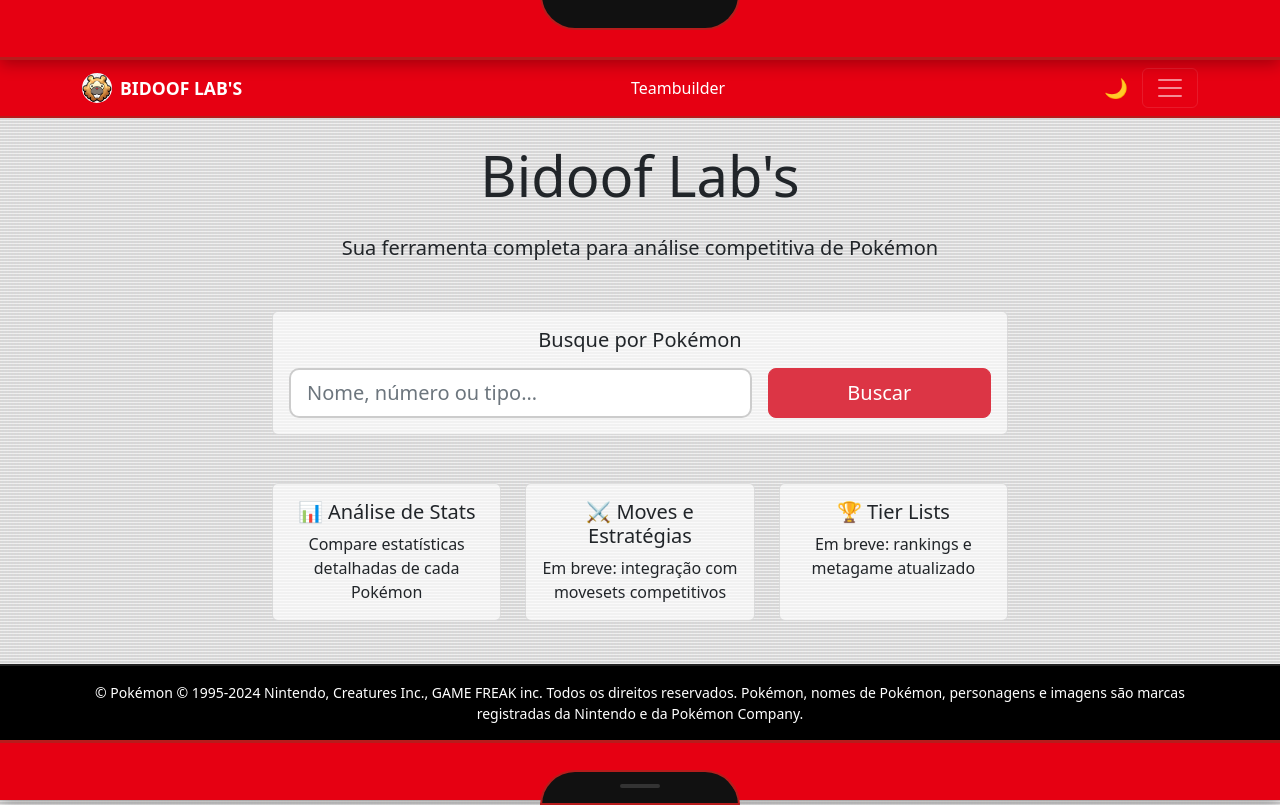
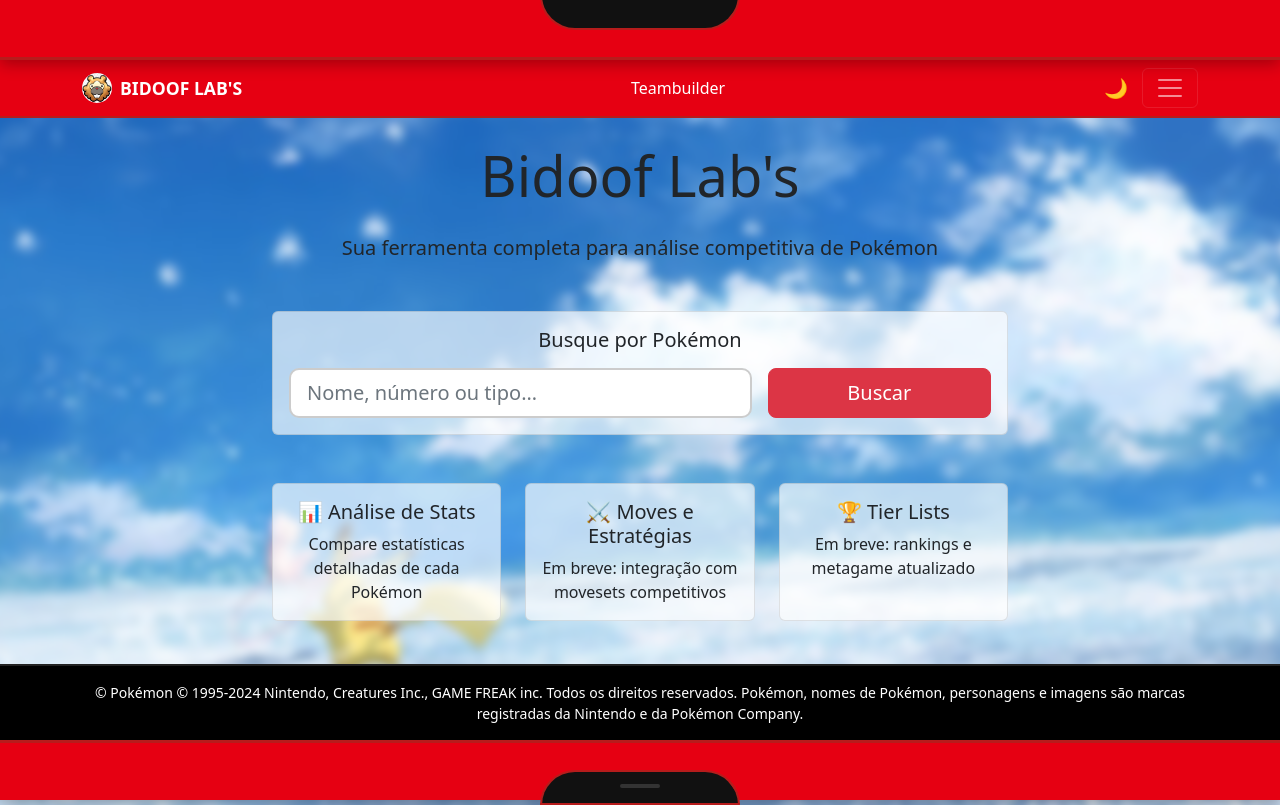
Before and after one commit to CristoferBernado/pokemon-competitive-tool, a Flask app: page / in a window 1280 px wide. Run offline with Flask 3, Linux system fonts and the light colour scheme.

Commit message:
Atualização do Tema Dark: adição de novo background

```diff
--- a/app/static/css/style.css
+++ b/app/static/css/style.css
@@ -21,15 +21,45 @@
     --muted-text: #6c757d;
 }
 
+[data-theme="light"] body.pokedex-body {
+    background-image: none !important;
+    background-color: transparent;
+}
+
+[data-theme="light"] body.pokedex-body::before {
+    content: '';
+    position: fixed;
+    top: -5%;
+    left: -5%;
+    width: 110%;
+    height: 110%;
+    background: url('../img/bg-light.jpg') no-repeat center center;
+    background-size: cover;
+    filter: blur(5px);
+    z-index: -10;
+}
+
 body.pokedex-body {
-    background: var(--bg-color);
-    background-image: linear-gradient(rgba(18, 16, 16, 0) 50%, rgba(0, 0, 0, 0.1) 50%), linear-gradient(90deg, rgba(255, 0, 0, 0.01), rgba(0, 255, 0, 0.005), rgba(0, 0, 255, 0.01));
-    background-size: 100% 3px, 3px 100%;
+    background-color: transparent;
+    background-image: none;
     min-height: 100vh;
     display: flex;
     flex-direction: column;
     color: var(--text-color);
     overflow-x: hidden;
+}
+
+body.pokedex-body::before {
+    content: '';
+    position: fixed;
+    top: -5%;
+    left: -5%;
+    width: 110%;
+    height: 110%;
+    background: url('../img/bg-dark.jpg') no-repeat center center;
+    background-size: cover;
+    filter: blur(5px);
+    z-index: -10;
 }
 
 /* Global Card Theming */
@@ -39,6 +69,17 @@ body.pokedex-body {
     color: var(--text-color);
     backdrop-filter: blur(12px);
     -webkit-backdrop-filter: blur(12px);
+}
+
+/* Home Hover Effect */
+.home-hover-card {
+    transition: transform 0.3s ease, box-shadow 0.3s ease, border-color 0.3s ease !important;
+}
+
+.home-hover-card:hover {
+    transform: translateY(-8px);
+    box-shadow: 0 15px 35px rgba(0, 0, 0, 0.15) !important;
+    border-color: var(--kalos-cyan) !important;
 }
 
 .card-header {
--- a/app/templates/index.html
+++ b/app/templates/index.html
@@ -8,7 +8,7 @@
         <h1 class="display-4 mb-4">Bidoof Lab's</h1>
         <p class="lead">Sua ferramenta completa para análise competitiva de Pokémon</p>
 
-        <div class="card mt-5 pokedex-search-card">
+        <div class="card mt-5 pokedex-search-card home-hover-card">
             <div class="card-body">
                 <h5 class="card-title">Busque por Pokémon</h5>
                 <form action="{{ url_for('main.search') }}" method="get" class="mt-3 home-search-form site-search-form">
@@ -28,7 +28,7 @@
 
         <div class="row mt-5">
             <div class="col-md-4">
-                <div class="card h-100">
+                <div class="card h-100 home-hover-card">
                     <div class="card-body">
                         <h5 class="card-title">📊 Análise de Stats</h5>
                         <p class="card-text">Compare estatísticas detalhadas de cada Pokémon</p>
@@ -36,7 +36,7 @@
                 </div>
             </div>
             <div class="col-md-4">
-                <div class="card h-100">
+                <div class="card h-100 home-hover-card">
                     <div class="card-body">
                         <h5 class="card-title">⚔️ Moves e Estratégias</h5>
                         <p class="card-text">Em breve: integração com movesets competitivos</p>
@@ -44,7 +44,7 @@
                 </div>
             </div>
             <div class="col-md-4">
-                <div class="card h-100">
+                <div class="card h-100 home-hover-card">
                     <div class="card-body">
                         <h5 class="card-title">🏆 Tier Lists</h5>
                         <p class="card-text">Em breve: rankings e metagame atualizado</p>
```
Also changed, not shown: app/static/img/bg-dark.jpg (added), app/static/img/bg-light.jpg (added).
